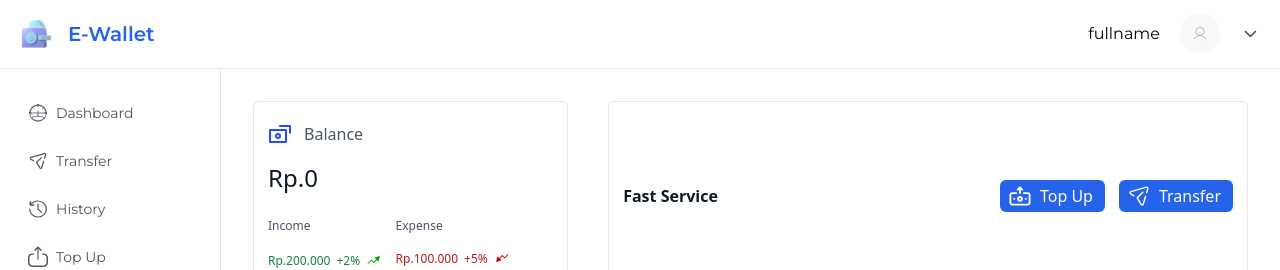
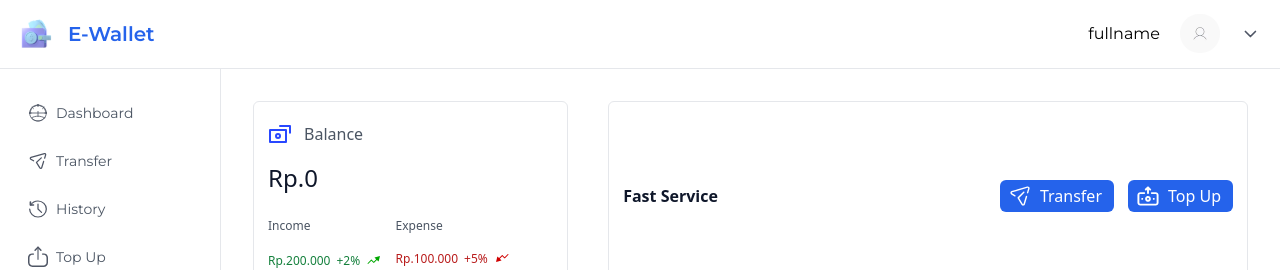
Before and after one commit to RamadanRangkuti/e-wallet_fe, a React (Vite) app: page /user/dashboard in a window 1280 px wide. Shown: the top 270 px of the page. Built offline with nearby package versions, Linux system fonts and the light colour scheme; no server answers.

Commit message:
Dashboard dan History transfer revision_0.5

```diff
--- a/src/components/FinancialChart.tsx
+++ b/src/components/FinancialChart.tsx
@@ -25,7 +25,7 @@ export default function FinancialChart() {
         const url = `${import.meta.env.VITE_REACT_APP_API_URL}/api/v1/transactions/3/balance/chart`;
         const result = await axios.get<ApiResponse>(url);
         setBalanceData(result.data.data);
-        console.log(result.data);
+        // console.log('in idata charst'result.data);
       } catch (error) {
         console.error("Error fetching transactions:", error);
       }
--- a/src/pages/Dashboard.tsx
+++ b/src/pages/Dashboard.tsx
@@ -8,6 +8,7 @@ import Upgraph from "../assets/icons/Upgraph.svg";
 import Downgraph from "../assets/icons/Downgraph.svg";
 import profile from "../assets/images/ProfileNavbar.png";
 import FinancialChart from "../components/FinancialChart";
+import { Link } from "react-router-dom";
 
 interface BalanceData {
   balance: number;
@@ -21,10 +22,10 @@ export default function Dashboard() {
   useEffect(() => {
     const fetchBalanceData = async () => {
       try {
-        const userId = 7; // Replace with actual user ID as needed
+        const userId = 3; // test ID
         const url = `http://localhost:8080/api/v1/user/${userId}`;
         const response = await axios.get(url);
-        const data = response.data.data[0]; // Accessing the first user object
+        const data = response.data.data[0];
         console.log(response.data.data[0].balance)
         setBalanceData({
           balance: data.balance,
@@ -85,14 +86,18 @@ export default function Dashboard() {
                 <div className="flex gap-5 justify-between w-full max-md:flex-wrap max-md:max-w-full">
                   <div className="my-auto font-semibold leading-6 text-slate-900">Fast Service</div>
                   <div className="flex gap-3.5 text-white leading-[150%]">
-                    <button className="flex gap-2 py-1 pr-3 pl-2 bg-blue-600 rounded-md">
-                      <img loading="lazy" src={topUp} className="shrink-0 w-6 aspect-square" alt="Top Up" />
-                      <span>Top Up</span>
-                    </button>
-                    <button className="flex gap-2 py-1 pr-3 pl-2 whitespace-nowrap bg-blue-600 rounded-md">
-                      <img loading="lazy" src={transfer} className="shrink-0 w-6 aspect-square" alt="Transfer" />
-                      <span>Transfer</span>
-                    </button>
+                      <Link to={"/user/transfer"}>
+                        <button className="flex gap-2 py-1 pr-3 pl-2 whitespace-nowrap bg-blue-600 rounded-md">
+                          <img loading="lazy" src={transfer} className="shrink-0 w-6 aspect-square" alt="Transfer" />
+                          <span>Transfer</span>
+                        </button>
+                      </Link>
+                      <Link to={"/user/topup"}>
+                        <button className="flex gap-2 py-1 pr-3 pl-2 bg-blue-600 rounded-md">
+                          <img loading="lazy" src={topUp} className="shrink-0 w-6 aspect-square" alt="Top Up" />
+                          <span>Top Up</span>
+                        </button>
+                      </Link>
                   </div>
                 </div>
               </div>
--- a/src/pages/TransferHistory.tsx
+++ b/src/pages/TransferHistory.tsx
@@ -79,15 +79,15 @@ function TransferHistory() {
           <div className="flex gap-5 max-md:flex-col max-md:gap-0">
             <div className="flex flex-col ml-5 w-4/5 max-md:ml-0 max-md:w-full">
               <div className="flex flex-col max-md:max-w-full p-4 w-full">
-                <div className="gap-4 self-start px-5 font-semibold tracking-normal leading-6 text-slate-900 text-lg hidden md:flex">
+                <div className="gap-4 self-start mb-5 px-5 font-semibold tracking-normal leading-6 text-slate-900 text-lg hidden md:flex">
                   <img loading="lazy" src={historyTransfer} className="shrink-0 my-auto w-6 aspect-square" alt="History Transfer" />
                   <div>History Transaction</div>
                 </div>
                 <div className="flex flex-col md:px-8 pb-11 md:border md:border-gray-200 md:border-solid max-md:px-5 max-md:max-w-full w-full gap-4">
-                  <div className="flex gap-5 w-full max-md:flex-wrap max-md:pr-5 max-md:max-w-full">
+                  <div className="flex gap-5 w-full max-md:flex-wrap max-md:pr-5 max-md:max-w-full p-4">
                     <div className="flex-auto my-auto font-semibold tracking-normal leading-6 text-slate-900 text-lg">Find Transaction</div>
                     <div className="flex gap-8 p-4 text-sm font-medium leading-5 text-gray-600 rounded-md border border-gray-200 border-solid">
-                      <div className="flex-1 text-base">Enter Number Or Full Name</div>
+                      <input className="flex-1 text-base outline-none" placeholder="Enter fullname" />
                       <img loading="lazy" src={search} className="shrink-0 my-auto w-4 aspect-square" alt="Search Icon" />
                     </div>
                   </div>
```
